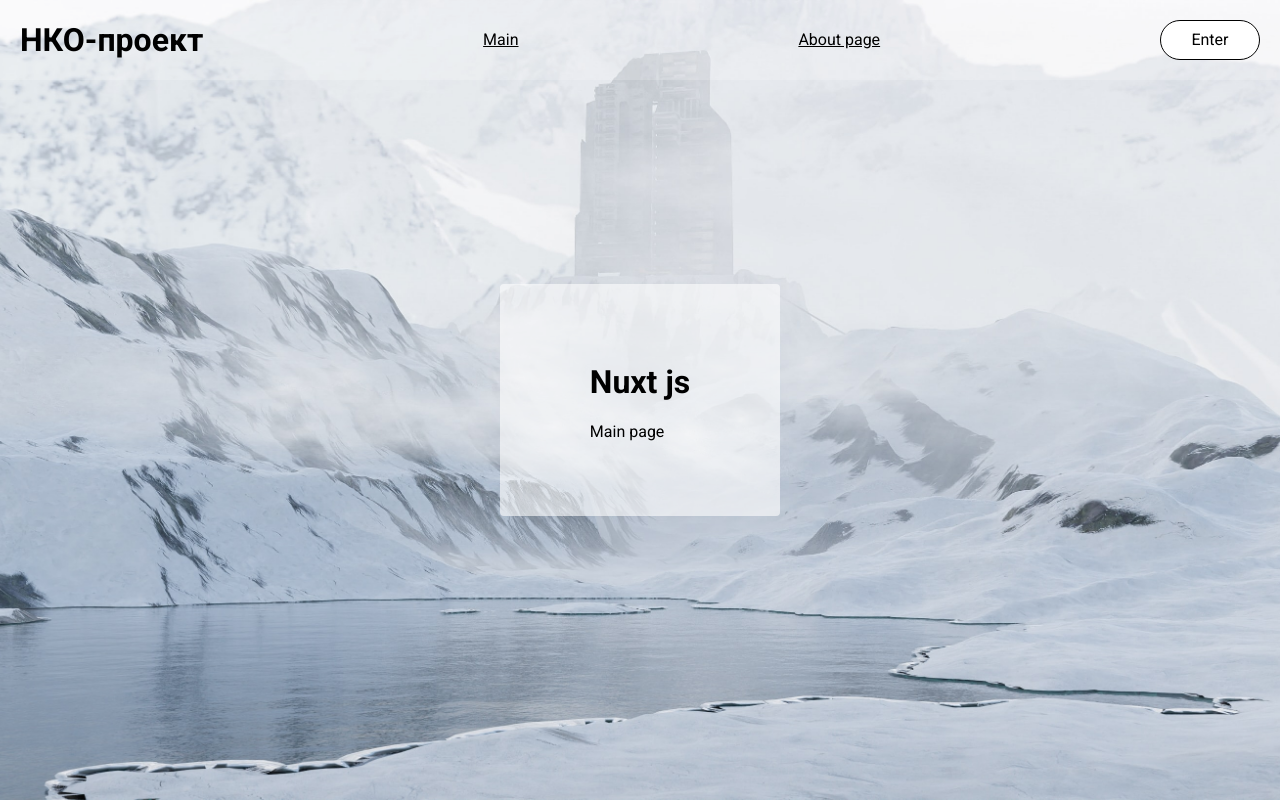
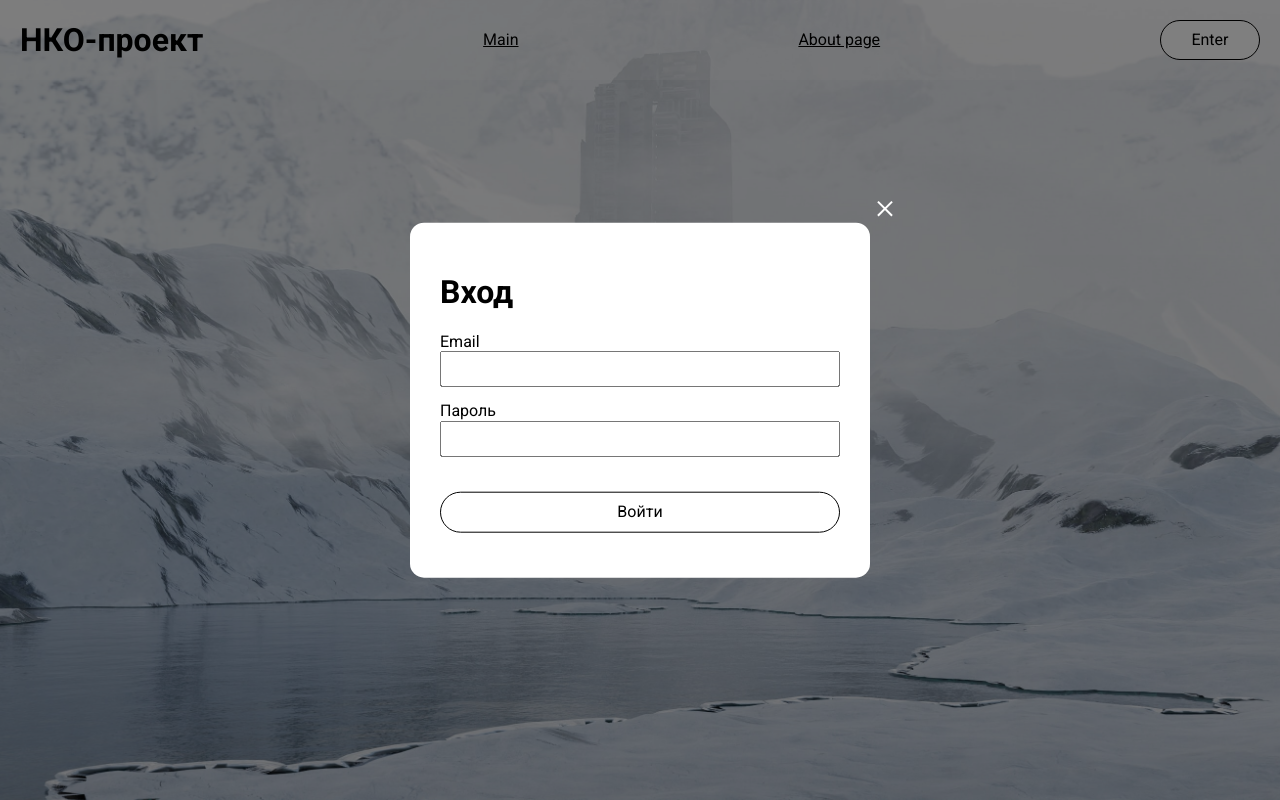
Before and after one commit to MarinaMoskaleva/ngo, a Nuxt app: page / in a window 1280 px wide. Both pictures are taken after a click on the button "Enter". Built offline with nearby package versions, Linux system fonts and the light colour scheme.

Commit message:
vue study

```diff
--- a/components/Modal.vue
+++ b/components/Modal.vue
@@ -1,24 +1,38 @@
 <template>
     <article class='modal-wrap'>
         <div class='container'>
-            <span class='icon-close' />
+            <span class='icon-close' @click="$emit('closeModal', {email})"/>
             <h1>Вход</h1>
+            <form>
               <label class='label'>
                   Email
-                <input class='input' type='email'>
+                  <input class='input' type='email' v-model='email' @keyup.enter="handleKeyUp">
               </label>
               <label class='label'>
                   Пароль
                   <input class='input' type='password'>
-                <button class='button'>Войти</button>
+                  <button class='button' type="submit" @click.prevent="handleButtonClick">Войти</button>
               </label>
+            </form>
         </div>
     </article>
 </template>
 
 <script>
     export default {
-
+        data() {
+          return {
+            email: '',
+          }
+        },
+        methods: {
+          handleButtonClick(event) {
+            console.log('clicked');
+          },
+          handleKeyUp(event){
+            console.log(event, 'key pressed');
+          }
+        }
     }
 </script>
 
--- a/components/Navigation.vue
+++ b/components/Navigation.vue
@@ -4,8 +4,8 @@
         <nuxt-link v-for='item in linkArray' class='link' :to='item.to' :key='item.title'>
           {{item.title}}
         </nuxt-link>
-        <button class='button'>{{text}}</button>
-        <Modal v-show='false'/>
+        <button class='button' @click="toggleModal('Hello world', $event)">{{text}}</button>
+        <Modal v-show='showModal' @closeModal='toggleModal'/>
     </nav>
 </template>
 
@@ -22,8 +22,16 @@
             linkArray: [
               {to:'/', title:'Main'},
               {to:'/about', title:'About page'},
-            ]
-
+            ],
+            showModal: false,
+            counter: 0,
+          }
+        },
+        methods: {
+          toggleModal(data, event){
+            console.log('data',data);
+            console.log('event',event);
+            this.showModal = !this.showModal;
           }
         }
     }
```
Lines whose indentation alone changed are shown as unchanged.
